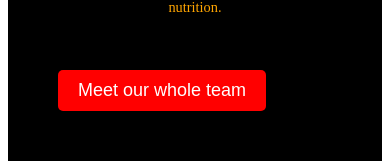
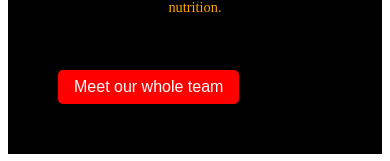
Before and after one commit to mondalnilavra13/gym-meetourteam-section, a React (Create React App) app: page / in a window 390 px wide. Shown: the part 1837-1998 px from the top of the page. Built offline with nearby package versions, Linux system fonts and the light colour scheme.

Commit message:
1 file modified

```diff
--- a/src/meetourteam.module.css
+++ b/src/meetourteam.module.css
@@ -52,3 +52,10 @@
   cursor: pointer;
   margin-top: 20px;
 }
+
+@media only screen and (max-width: 600px) {
+  .meetTeamButton {
+    font-size: 16px;
+    padding: 8px 16px;
+  }
+}
```
